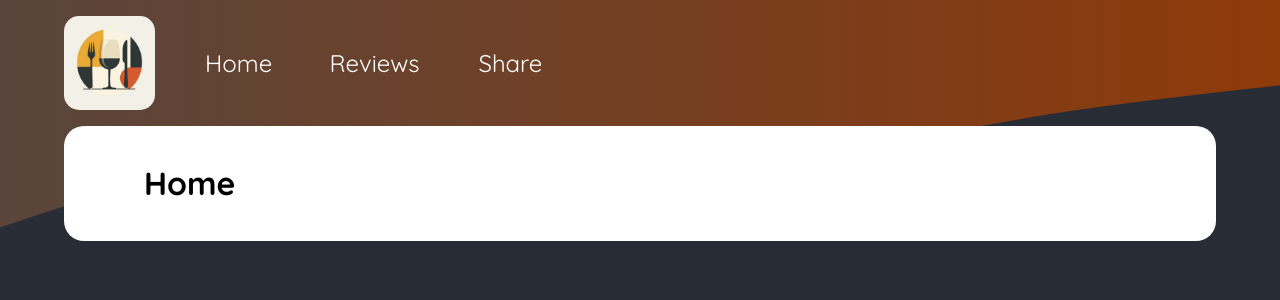
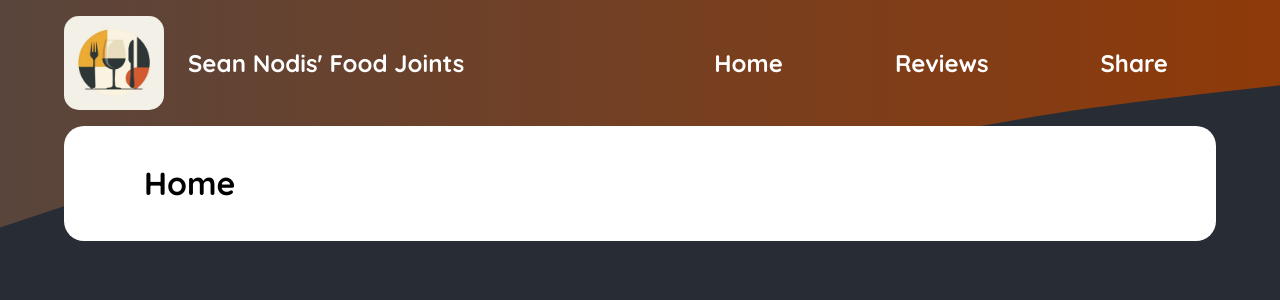
Before and after one commit to sean-xiao-zhao7/nextjs-meals, a Next.js app: page / in a window 1280 px wide. Shown: the top 300 px of the page. Built offline with nearby package versions, Linux system fonts and the light colour scheme.

Commit message:
Update header texts

```diff
--- a/app/layout.tsx
+++ b/app/layout.tsx
@@ -54,6 +54,7 @@ export default function RootLayout({ children }: { children: any }) {
                     </svg>
                 </div>
                 <div id="menu-container">
+                    <div id="menu-title-container">
                         <div id="main-logo-container">
                             <Image
                                 src={mainLogo}
@@ -63,6 +64,8 @@ export default function RootLayout({ children }: { children: any }) {
                                 sizes="(max-width: 768px) 10vw, (max-width: 1200px) 10vw, 5vw"
                                 priority={true}
                             />
+                        </div>
+                        <h1>Sean Nodis' Food Joints</h1>
                     </div>
                     <menu>
                         <li>
--- a/app/styles/layouts/main-layout.css
+++ b/app/styles/layouts/main-layout.css
@@ -1,15 +1,27 @@
 #menu-container {
     display: flex;
     flex-direction: row;
-    width: 100%;
     position: relative;
+    justify-content: space-between;
+}
+
+#menu-title-container {
+    display: flex;
+    align-items: center;
+}
+
+#menu-title-container h1 {
+    margin: 0;
+    color: white;
+    font-size: 1.5rem;
 }
 
 #main-logo-container {
     border-radius: 100px;
     position: relative;
     width: 100px;
-    margin-right: 1rem;
+    height: 100%;
+    margin-right: 1.5rem;
 }
 
 #menu-logo {
@@ -19,20 +31,20 @@
 menu {
     display: flex;
     flex-direction: row;
-    width: 100%;
     margin: 0;
     padding: 0;
 }
 menu li {
     list-style: none;
-    width: 13%;
+    margin-left: 1rem;
 }
 
 menu li a {
     color: white;
     text-decoration: none;
     font-size: 1.5rem;
-    padding: 2rem 1rem;
+    font-weight: bold;
+    padding: 2rem 3rem;
     display: block;
     width: 100%;
     text-align: center;
```
Lines whose indentation alone changed are shown as unchanged.
